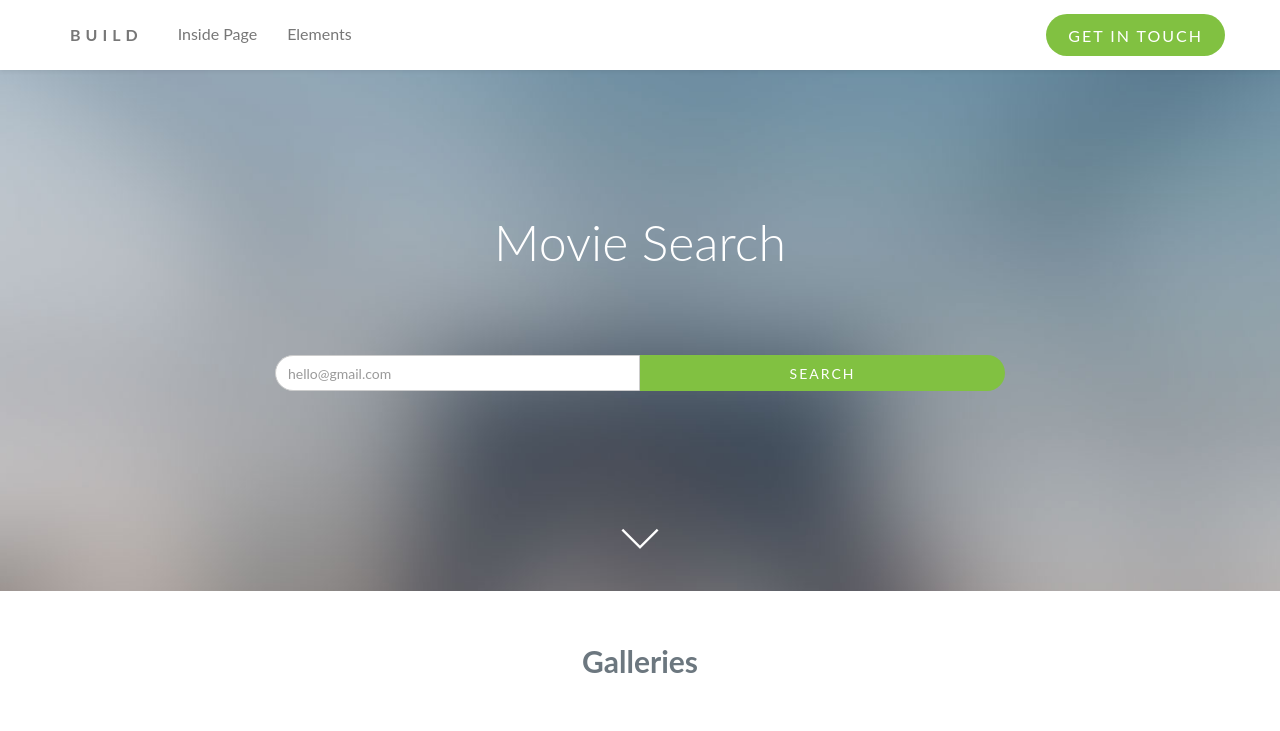
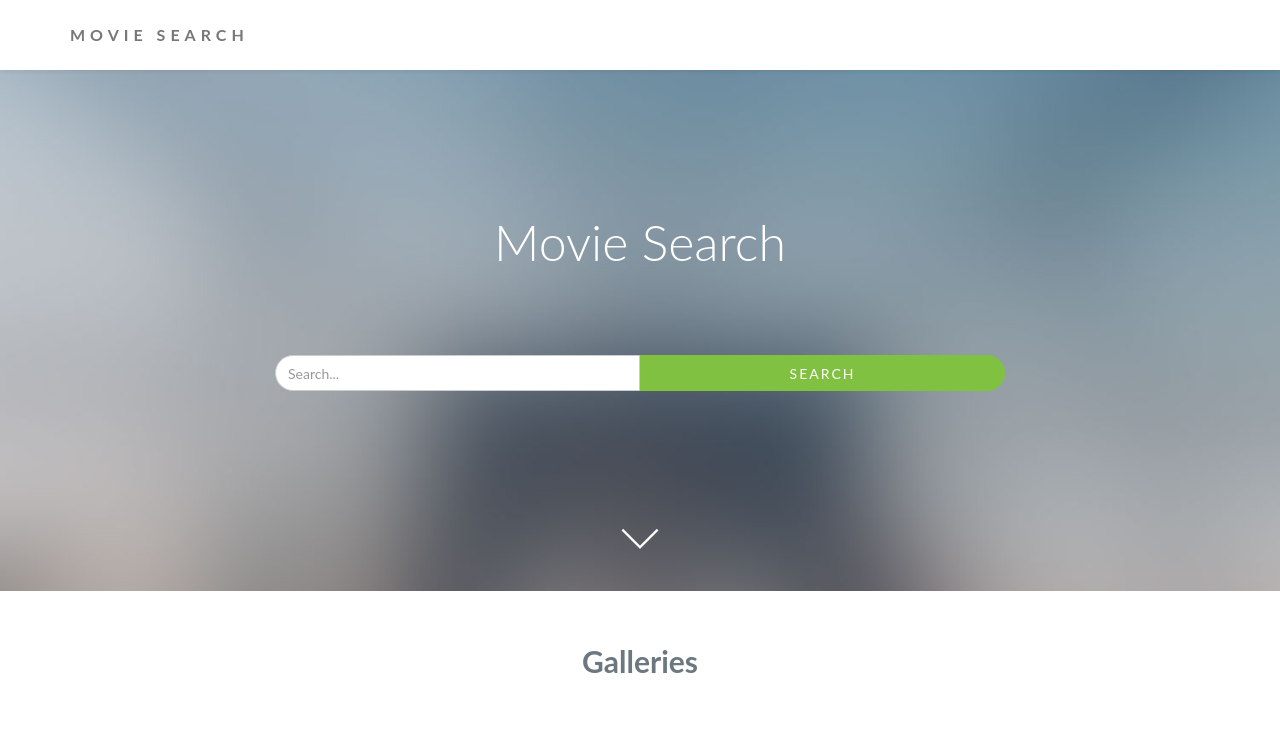
Before and after one commit to georgms/fhs-swt2016_imdb, a website: page index.html in a window 1280 px wide. Shown: the top 731 px of the page. Drawn offline with Linux system fonts and the light colour scheme; a web font is replaced by a local one.

Commit message:
Adding dependencies

```diff
--- a/index.html
+++ b/index.html
@@ -61,16 +61,16 @@
           <div class="navbar-header">
             <!-- Mobile Toggle Menu Button -->
             <a href="#" class="js-fh5co-nav-toggle fh5co-nav-toggle" data-toggle="collapse" data-target="#fh5co-navbar" aria-expanded="false" aria-controls="navbar"><i></i></a>
-            <a class="navbar-brand" href="index.html">Build</a>
+            <a class="navbar-brand" href="index.html">Movie Search</a>
           </div>
           <div id="fh5co-navbar" class="navbar-collapse collapse">
-            <ul class="nav navbar-nav">
+<!--            <ul class="nav navbar-nav">
               <li><a href="inside-page.html">Inside Page</a></li>
               <li><a href="elements.html">Elements</a></li>
-            </ul>
-            <ul class="nav navbar-nav navbar-right">
+            </ul>-->
+  <!--          <ul class="nav navbar-nav navbar-right">
               <li><a href="#" class="btn btn-calltoaction btn-primary">Get in touch</a></li>
-            </ul>
+            </ul>-->
           </div>
         </div>
       </nav>
@@ -87,7 +87,7 @@
 
         <form action="#" class="form-subscribe">
           <div class="field">
-            <input type="email" class="form-control" placeholder="hello@gmail.com">
+            <input type="email" class="form-control" placeholder="Search...">
             <button class="btn btn-primary">search</button>
           </div>
         </form>
```
Also changed, not shown: package.json (added, +19 -0 lines).
